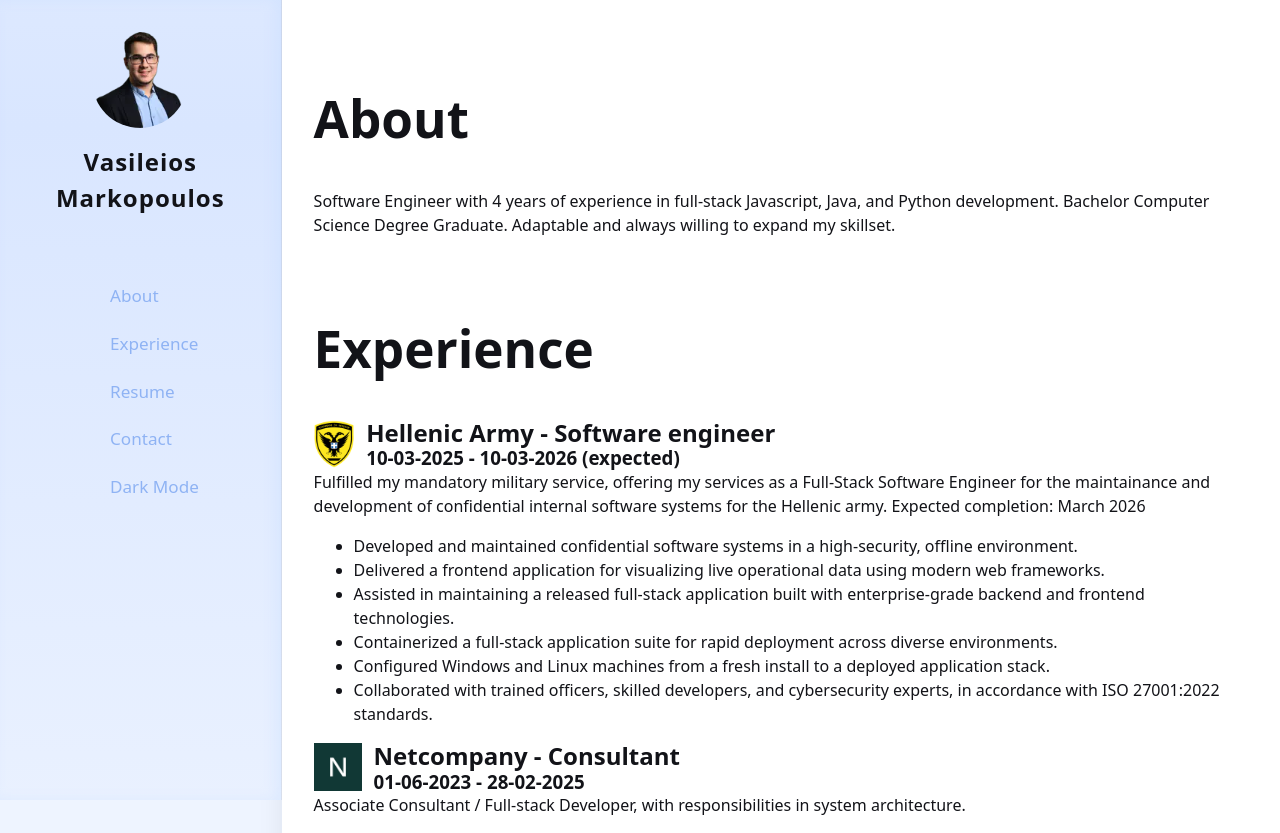
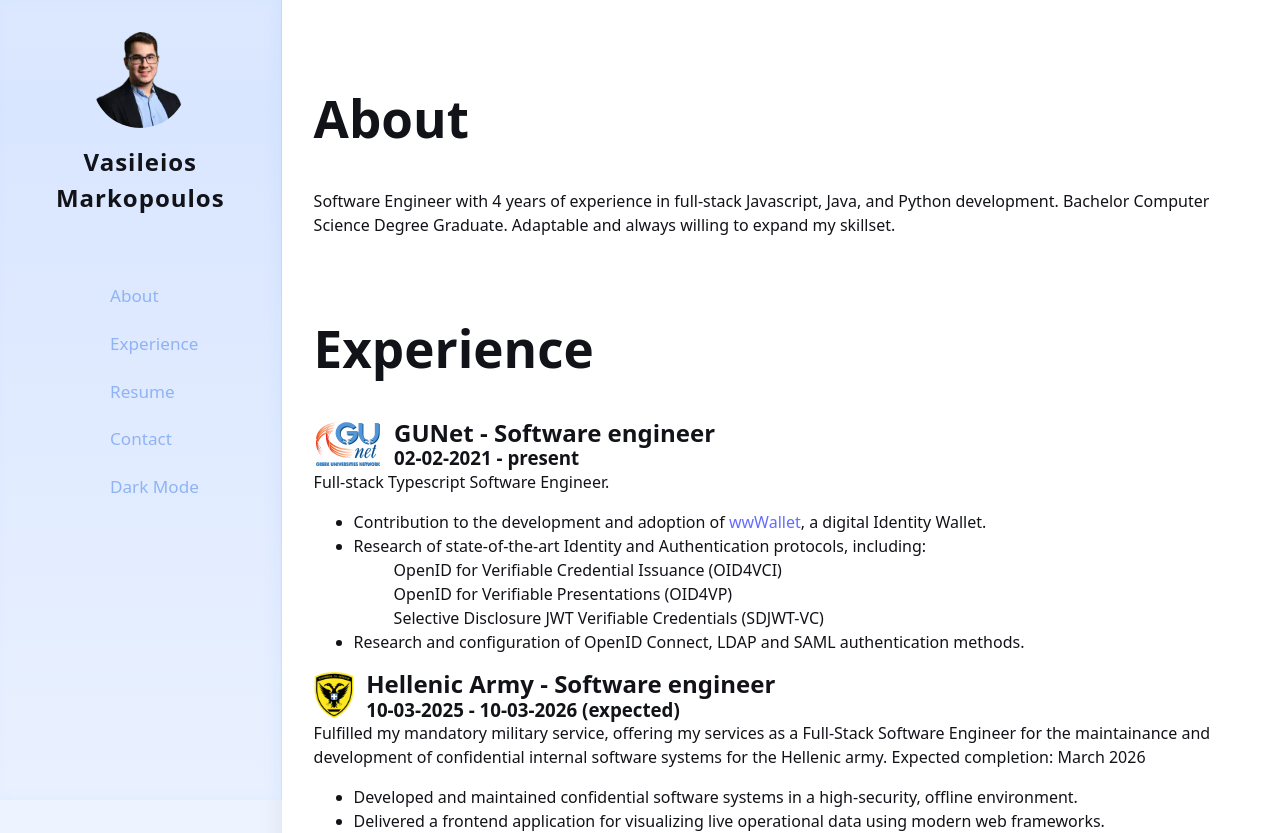
Before and after one commit to vmarkop/vmarkop.github.io, a React (Vite) app: page / in a window 1280 px wide. Shown: the top 833 px of the page. Built offline with nearby package versions, Linux system fonts and the light colour scheme; some icons are missing.

Commit message:
Added new experience

```diff
--- a/src/components/Experience/Experience.tsx
+++ b/src/components/Experience/Experience.tsx
@@ -6,13 +6,38 @@ const Experience: React.FC = () => {
     <section id="experience">
       <h1>Experience</h1>
       <ExperienceSection
+        name="GUNet"
+        title="Software engineer"
+        img="GUnet_Logo_2.svg"
+        url="https://gunet.gr"
+        startDate="02-02-2021"
+      >
+        <div>
+          Full-stack Typescript Software Engineer.
+          <ul>
+            <li>
+              Contribution to the development and adoption of{' '}
+              <a href="https://wwwallet.org">wwWallet</a>, a digital Identity Wallet.
+            </li>
+            <li>
+              Research of state-of-the-art Identity and Authentication protocols, including:
+              <ul>OpenID for Verifiable Credential Issuance (OID4VCI)</ul>
+              <ul>OpenID for Verifiable Presentations (OID4VP)</ul>
+              <ul>Selective Disclosure JWT Verifiable Credentials (SDJWT-VC)</ul>
+            </li>
+            <li>
+              Research and configuration of OpenID Connect, LDAP and SAML authentication methods.
+            </li>
+          </ul>
+        </div>
+      </ExperienceSection>
+      <ExperienceSection
         name="Hellenic Army"
         title="Software engineer"
         img="ges.png"
         url="https://army.gr"
         startDate="10-03-2025"
         endDate="10-03-2026 (expected)"
-        description="Fulfilled my mandatory military service, offering my services as a Full-Stack Software Engineer"
       >
         <div>
           Fulfilled my mandatory military service, offering my services as a Full-Stack Software
@@ -53,7 +78,6 @@ const Experience: React.FC = () => {
         url="https://netcompany.com"
         startDate="01-06-2023"
         endDate="28-02-2025"
-        // description="Worked as a Consultant"
       >
         <div>
           Associate Consultant / Full-stack Developer, with responsibilities in system architecture.
--- a/src/components/ExperienceSection/ExperienceSection.tsx
+++ b/src/components/ExperienceSection/ExperienceSection.tsx
@@ -8,7 +8,6 @@ type ExperienceSectionProps = {
   img?: string;
   startDate?: string;
   endDate?: string;
-  description?: string;
   children?: React.ReactNode;
 };
 
@@ -29,16 +28,9 @@ const ExperienceSection: React.FC<ExperienceSectionProps> = ({ ...props }) => {
             {' - '}
             {props.title}
           </h2>
-          <h3>{props.startDate + (props.endDate ? ' - ' + props.endDate : '')}</h3>
+          <h3>{props.startDate + ' - ' + (props.endDate ? props.endDate : 'present')}</h3>
         </div>
       </div>
-      {/* <h2 className="experience-header">
-        <img src={props.img} alt={props.name + ' logo'} className="experience-company-logo" />
-        {props.name}
-        {' - '}
-        {props.title}
-      </h2> */}
-      {/* <p>{props.description}</p> */}
       {props.children}
     </section>
   );
```
